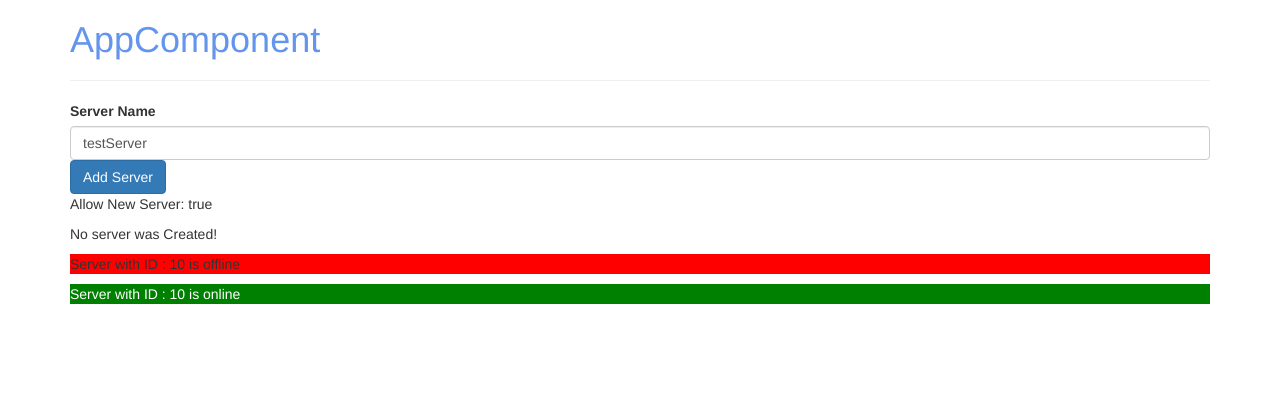
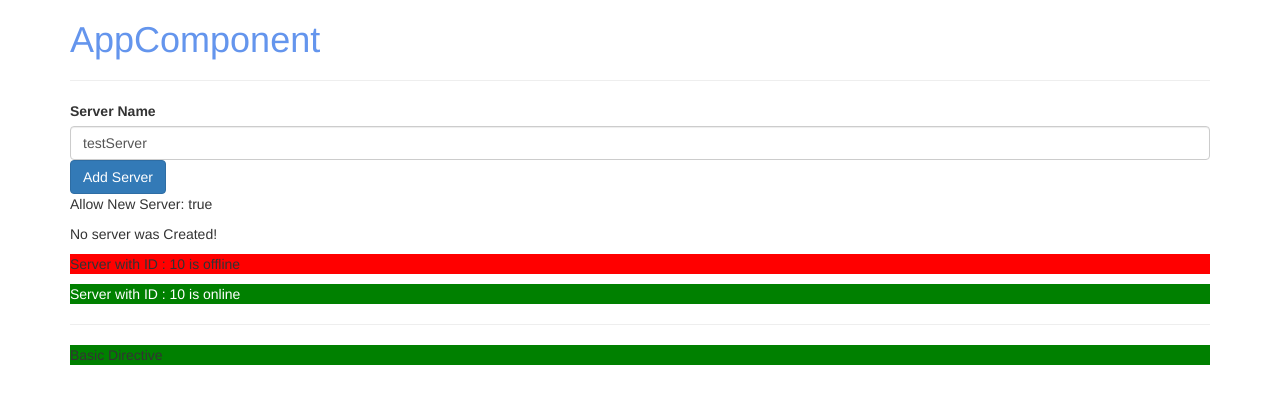
Before and after one commit to schemr/angular4-study, an Angular app in the folder basic/: page / in a window 1280 px wide. Shown: the top 404 px of the page. Built offline with nearby package versions, Linux system fonts and the light colour scheme.

Commit message:
basic highlight directive 구현

```diff
--- a/basic/src/app/app.component.html
+++ b/basic/src/app/app.component.html
@@ -4,6 +4,8 @@
       <h1>AppComponent</h1>
       <hr>
       <app-servers></app-servers>
+      <hr>
+      <p appBasicHighlight>Basic Directive</p>
     </div>
   </div>
 </div>
--- a/basic/src/app/app.module.ts
+++ b/basic/src/app/app.module.ts
@@ -6,12 +6,14 @@
 import { AppComponent } from './app.component';
 import { ServerComponent } from './server/server.component';
 import { ServersComponent } from './servers/servers.component';
+import { BasicHighlightDirective } from './basic-highlight.directive';
 
 @NgModule({
   declarations: [
     AppComponent,
     ServerComponent,
-    ServersComponent
+    ServersComponent,
+    BasicHighlightDirective
   ],
   imports: [
     BrowserModule,
--- /dev/null
+++ b/basic/src/app/basic-highlight.directive.ts
@@ -0,0 +1,14 @@
+import { Directive, ElementRef, OnInit } from '@angular/core';
+
+@Directive({
+  selector: '[appBasicHighlight]'
+})
+export class BasicHighlightDirective implements OnInit{
+
+  constructor(private elementRef: ElementRef) { }
+
+  ngOnInit(){
+    this.elementRef.nativeElement.style.backgroundColor = 'green';
+  }
+
+}
```
